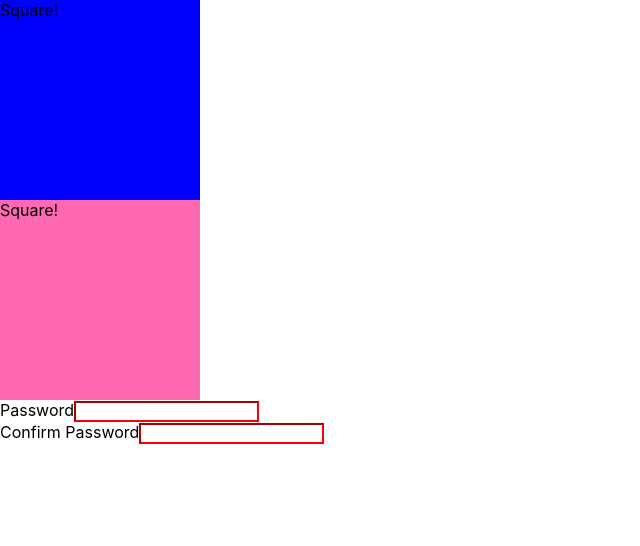
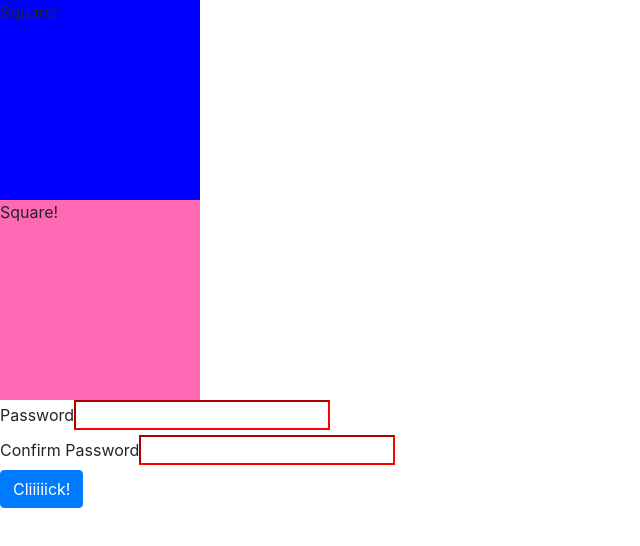
Before and after one commit to vixhez/react-numero-dos, a React (Create React App) app: page / in a window 1280 px wide. Shown: the top 546 px of the page, without its empty margins (0-640 px from the left). Built offline with nearby package versions, Linux system fonts and the light colour scheme.

Commit message:
Passing data up Button challenge complete

```diff
--- a/package.json
+++ b/package.json
@@ -6,7 +6,9 @@
     "@testing-library/jest-dom": "^5.11.6",
     "@testing-library/react": "^11.2.2",
     "@testing-library/user-event": "^12.2.2",
+    "bootstrap": "^4.5.3",
     "react": "^17.0.1",
+    "react-bootstrap": "^1.4.0",
     "react-dom": "^17.0.1",
     "react-scripts": "4.0.1",
     "web-vitals": "^0.2.4"
--- a/public/index.html
+++ b/public/index.html
@@ -24,6 +24,7 @@
       work correctly both with client-side routing and a non-root public URL.
       Learn how to configure a non-root public URL by running `npm run build`.
     -->
+    <link rel="stylesheet" href="https://cdn.jsdelivr.net/npm/bootstrap@4.5.3/dist/css/bootstrap.min.css" integrity="sha384-TX8t27EcRE3e/ihU7zmQxVncDAy5uIKz4rEkgIXeMed4M0jlfIDPvg6uqKI2xXr2" crossorigin="anonymous">
     <title>React App</title>
   </head>
   <body>
--- a/src/App.js
+++ b/src/App.js
@@ -2,12 +2,14 @@ import logo from './logo.svg';
 import './App.css';
 import Squares from "./Components/Squares";
 import SignUp from "./Components/SignUp";
+import Button from "./Components/Button";
 
 function App() {
   return (
     <div>
       <Squares colour="hotpink" />
       <SignUp minimumLength={ 12 } />
+      <Button handleUpdate={ (value) => console.log(value) } />
     </div>
   );
 }
--- /dev/null
+++ b/src/Components/Button.js
@@ -0,0 +1,35 @@
+import React from 'react';
+// import { Button } from 'react-bootstrap';
+
+class Button extends React.Component
+{
+    constructor(props) {
+        super(props);
+
+        this.state = {
+            clicks: 0,
+        };
+
+        // this.handleUpdate = this.handleUpdate.bind(this);
+        this.handleClick = this.handleClick.bind(this);
+    }
+
+    handleClick() {
+        const newValue = this.state.clicks + 1;
+        this.setState({ clicks: this.state.clicks + 1 });
+        this.props.handleUpdate(newValue);
+    }
+
+    render() {
+        return (
+        <button
+            className="btn btn-primary"
+            onClick={ this.handleClick }>
+        Cliiiiick!
+        </button>
+        );
+    }
+
+}
+
+export default Button;
```
Also changed, not shown: 2 other files (tests, documents, lock files or other folders).
